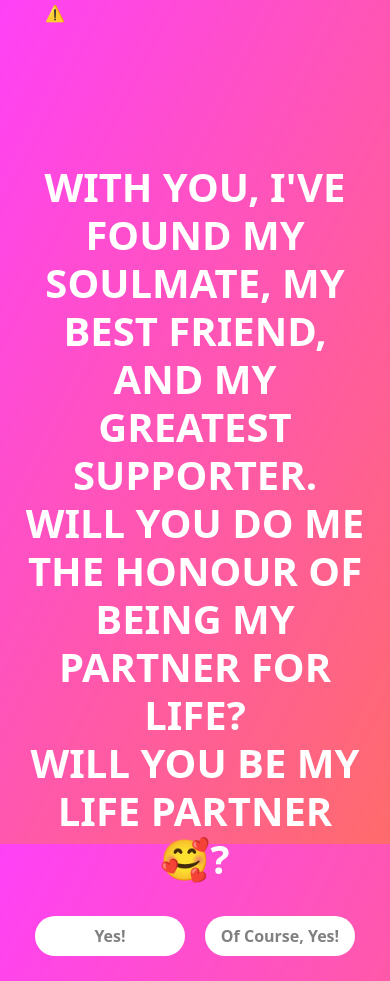
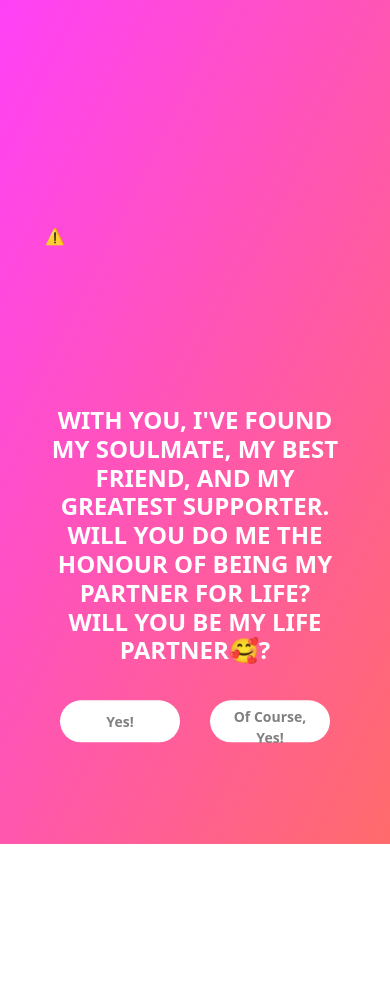
Before and after one commit to ElectroN41/Proposal-from-nirupam, a plain HTML site: page index.html in a window 390 px wide. After the commit the page ends 844 px from the top, so only its background shows below. Drawn offline with nearby package versions, Linux system fonts and the light colour scheme; no server answers.

Commit message:
Update style.css

```diff
--- a/style.css
+++ b/style.css
@@ -1,51 +1,53 @@
-html {
+html, body {
     height: 100%;
+    margin: 0;
+    padding: 0;
+    display: flex;
+    flex-direction: column;
+    align-items: center;
+    justify-content: center;
+    background: linear-gradient(117deg, #ff41f7 0%, rgba(255, 73, 73, 0.81) 100%);
+    text-align: center;
 }
-  body {
-    background: linear-gradient(117deg, #ff41f7 0%, rgba(255, 73, 73, 0.81) 100%);
-  }
+
+/* Heading */
 h1 {
-    text-align: center;
     color: white;
-    font-size: 72px;
+    font-size: clamp(32px, 6vw, 72px); /* Responsive font size */
     font-weight: 700;
     text-transform: uppercase;
+    margin: 20px 0;
 }
+
+/* Buttons */
 .btn {
     color: gray;
     background-color: white;
     border: none;
     border-radius: 50px;
-    width: 200px;
-    height: 50px;
-    margin: 25px 10px;
+    width: clamp(120px, 15vw, 200px); /* Responsive width */
+    height: clamp(35px, 5vh, 50px); /* Responsive height */
+    margin: 15px;
     font-weight: bold;
+    font-size: clamp(14px, 2vw, 18px);
+    transition: all 0.3s ease-in-out;
 }
+
 .btn:hover {
     background-color: #ff4690;
     border: 2px solid white;
 }
-  @media (max-width: 1148px) {
-    h1 {
-      font-size: 50px;
-    }
-    .btn {
-      width: 150px;
-      height: 40px;
-    }
-  }
-  @media (max-width: 795px) {
-    h1 {
-      font-size: 40px;
-    }
-  }
+
+/* Hidden Message */
 #showMessage {
     display: none;
 }
+
 #showMessage h1 {
-    font-size: 50px;
+    font-size: clamp(28px, 5vw, 50px);
 }
-  /* Animate Text */
+
+/* Animated Text */
 .ml6 {
     position: relative;
 }
@@ -53,9 +55,7 @@ html {
 .ml6 .text-wrapper {
     position: relative;
     display: inline-block;
-    padding-top: 0.2em;
-    padding-right: 0.05em;
-    padding-bottom: 0.1em;
+    padding: 0.2em 0.05em 0.1em;
     overflow: hidden;
 }
 
@@ -67,8 +67,26 @@ html {
 /* Footer */
 footer {
     color: #fff;
+    margin-top: auto;
+    padding: 10px;
+    width: 100%;
+    text-align: center;
 }
+
 footer a {
     color: white;
     text-decoration: none;
 }
+
+/* Responsive Media Queries */
+@media (max-width: 1148px) {
+    h1 {
+        font-size: clamp(28px, 6vw, 50px);
+    }
+}
+
+@media (max-width: 795px) {
+    h1 {
+        font-size: clamp(24px, 5vw, 40px);
+    }
+}
```
Lines whose indentation alone changed are shown as unchanged.
